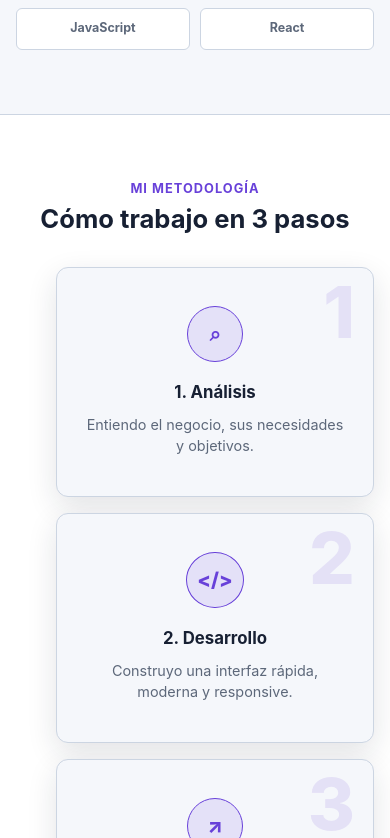
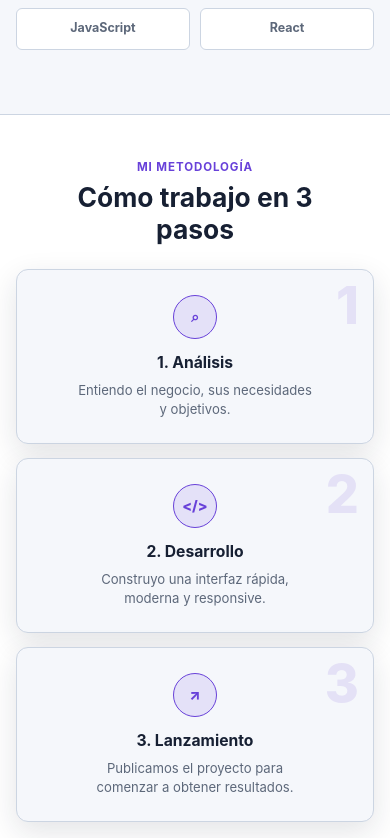
Before and after one commit to Nicolas-Andreis/portfolio-andreis, a React (Vite) app: page / in a window 390 px wide. Shown: the part 1206-2044 px from the top of the page. Built offline with nearby package versions, Linux system fonts and the light colour scheme.

Commit message:
fix: improve mobile work process layout

```diff
--- a/src/components/WorkProcess/WorkProcess.css
+++ b/src/components/WorkProcess/WorkProcess.css
@@ -32,13 +32,16 @@
 
 .work-process__list {
   display: grid;
+  margin: 0;
+  padding: 0;
   gap: 16px;
-  counter-reset: process;
+  list-style: none;
 }
 
 .work-process__card {
   position: relative;
   display: flex;
+  min-width: 0;
   min-height: 230px;
   padding: 28px 24px;
   flex-direction: column;
@@ -66,6 +69,7 @@
   position: relative;
   display: inline-flex;
   min-width: 56px;
+  width: 56px;
   height: 56px;
   margin-bottom: 18px;
   padding-inline: 10px;
@@ -91,11 +95,71 @@
   max-width: 280px;
   color: var(--color-text-muted);
   font-size: 0.9rem;
+  line-height: 1.5;
 }
+
+/* Móvil */
+
+@media (max-width: 699px) {
+  .work-process {
+    padding-block: 44px;
+  }
+
+  .work-process__header {
+    margin-bottom: 24px;
+  }
+
+  .work-process__eyebrow {
+    font-size: 0.72rem;
+  }
+
+  .work-process__header h2 {
+    max-width: 290px;
+    margin-inline: auto;
+    font-size: 1.65rem;
+  }
+
+  .work-process__list {
+    gap: 14px;
+  }
+
+  .work-process__card {
+    min-height: 175px;
+    padding: 22px 20px;
+  }
+
+  .work-process__number {
+    top: 10px;
+    right: 14px;
+    font-size: 3.25rem;
+  }
+
+  .work-process__icon {
+    min-width: 44px;
+    width: 44px;
+    height: 44px;
+    margin-bottom: 12px;
+    padding: 0;
+    font-size: 0.9rem;
+  }
+
+  .work-process__card h3 {
+    margin-bottom: 6px;
+    font-size: 0.98rem;
+  }
+
+  .work-process__card p {
+    max-width: 240px;
+    font-size: 0.82rem;
+    line-height: 1.45;
+  }
+}
+
+/* Tablet y escritorio */
 
 @media (min-width: 700px) {
   .work-process__list {
-    grid-template-columns: repeat(3, 1fr);
+    grid-template-columns: repeat(3, minmax(0, 1fr));
   }
 
   .work-process__card {
--- a/src/styles/reset.css
+++ b/src/styles/reset.css
@@ -12,12 +12,15 @@ body,
 h1,
 h2,
 h3,
+h4,
 p,
-ul {
+ul,
+ol {
   margin: 0;
 }
 
-ul {
+ul,
+ol {
   padding: 0;
   list-style: none;
 }
@@ -33,6 +36,10 @@ textarea {
   font: inherit;
 }
 
+button {
+  border: 0;
+}
+
 a {
   color: inherit;
   text-decoration: none;
```
